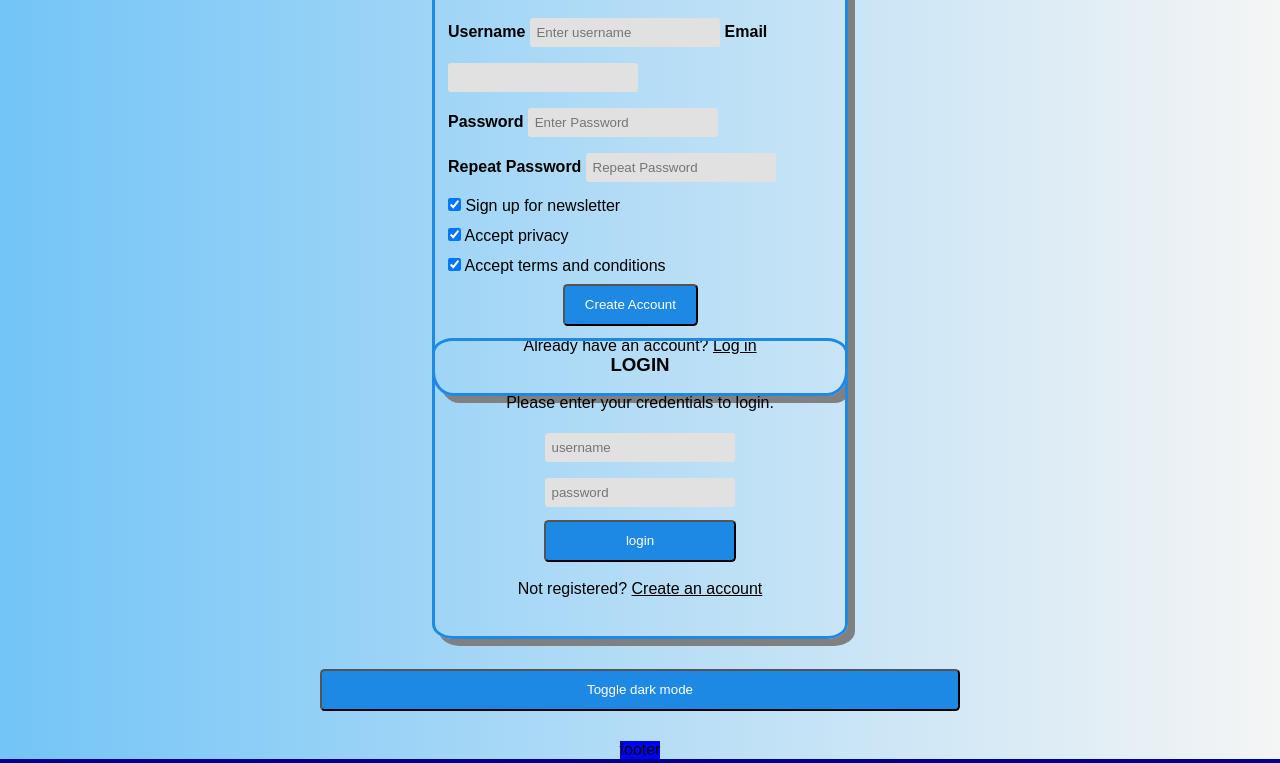
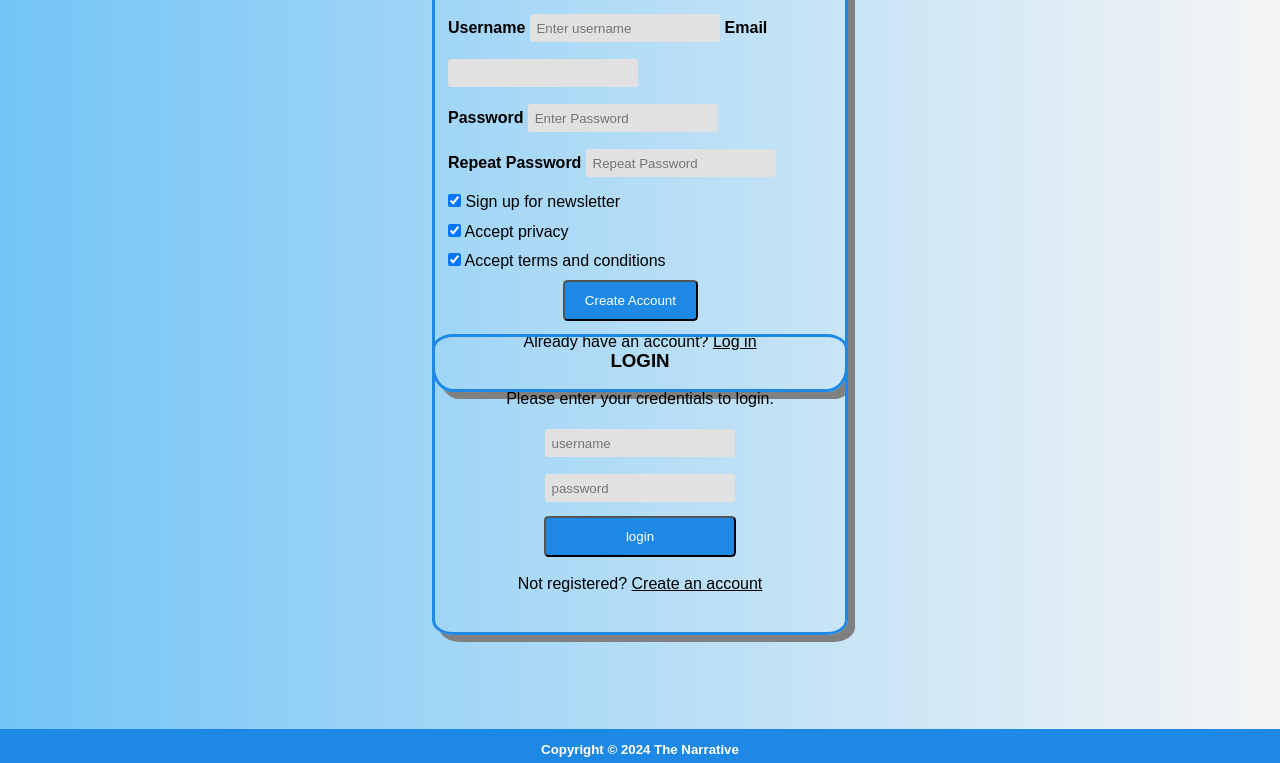
Before and after one commit to redcoding93/316_SBA, a plain HTML site: page index.html in a window 1280 px wide. Shown: the part 220-983 px from the top of the page. Drawn offline with Linux system fonts and the light colour scheme.

Commit message:
add footer

```diff
--- a/index.html
+++ b/index.html
@@ -88,9 +88,14 @@
       </div>
       <div>
     </div>
-
     </form>
 
+    <!-- <input type="text" id="commentInput" />
+    <button id="addCommentBtn">Subscribe to RSS Feed</button>
+    <h3>RSS Feed</h3>
+    <ul id="commentList">
+      <li>Thanks for subscribing!</li>
+    </ul> -->
 
     <div class="container" class="login">
     <div class="login-page">
@@ -103,8 +108,6 @@
         </div>
         </div>
 
-
-
         <form class="login-form">
           <input type="text" placeholder="username"/>
           <input type="password" placeholder="password"/>
@@ -113,9 +116,11 @@
         </form>
         </div>
     </div>
-    <button onclick="myFunction3()">Toggle dark mode</button>
+    <!-- <button onclick="myFunction3()" style="width: 100%;"></button> -->
     <footer>
-      <p style="background-color: blue;">footer</p>
+      <h5>Copyright © 2024 The Narrative </h5>
+        </h5>
+      </h6>
     </footer>
     <script src="src/index.js"></script>
 </body>
--- a/src/index.js
+++ b/src/index.js
@@ -89,10 +89,20 @@ footer = document.body.style.backgroundColor = "darkblue"
 //     element.classList.toggle("dark-mode");
 //   }
 
+//Create at least one element using createElement.
   const newEl = (s) => document.createElement(s);
 
+  //Cache at least one element using selectElementById.
   const app = document.getElementById("app");
 
+  //Use appendChild and/or prepend to add new elements to the DOM.
   const d1 = app.appendChild(newEl("div"));
 
+  //Modify the HTML or text content of at least one element in response to user interaction using innerHTML, innerText, or textContent.
   d1.textContent = `The Narrative subscriber Login & Registration`;
+
+
+
+  const cList = document.getElementById("commentList");
+  const cInput = document.getElementById("commentInput");
+  const cBtn = document.getElementById("addCommentBtn");
--- a/styles/styles.css
+++ b/styles/styles.css
@@ -20,8 +20,25 @@ body {
   background: linear-gradient(90deg, hsla(203, 89%, 71%, 1) 0%, hsla(0, 0%, 96%, 1) 100%);
 
 }
+footer {
+  /* overflow: hidden; */
+  background-color: #1E88E5;
+  /* position: fixed; */
+  bottom: 0;
+  height: 5%;
+  width: 100%;
+  color: white;
+  text-align: center;
+  left: 0;
+}
 
-.footer {
+footer h5 {
+  color: white;
+  padding-top: 1%;
+  padding-bottom: .5%;
+}
+
+/* .footer {
   position: fixed;
   left: 0;
   bottom: 0;
@@ -29,7 +46,7 @@ body {
   color: white;
   text-align: center;
   background-color:  #1E88E5;
-}
+} */
 
 .dark-mode {
   background-color: black;
@@ -56,7 +73,7 @@ ul {
   position: absolute;
   top: 0;
   width: 100%;
-  margin-bottom: 5%;
+  margin-bottom: 4%;
 }
 
 li {
@@ -108,6 +125,7 @@ form {
   padding-left: 1%;
   padding-right: 1%;
   padding-top: 1%;
+  margin-bottom: 5%;
   border-radius: 5% 5%;
 }
 
```
